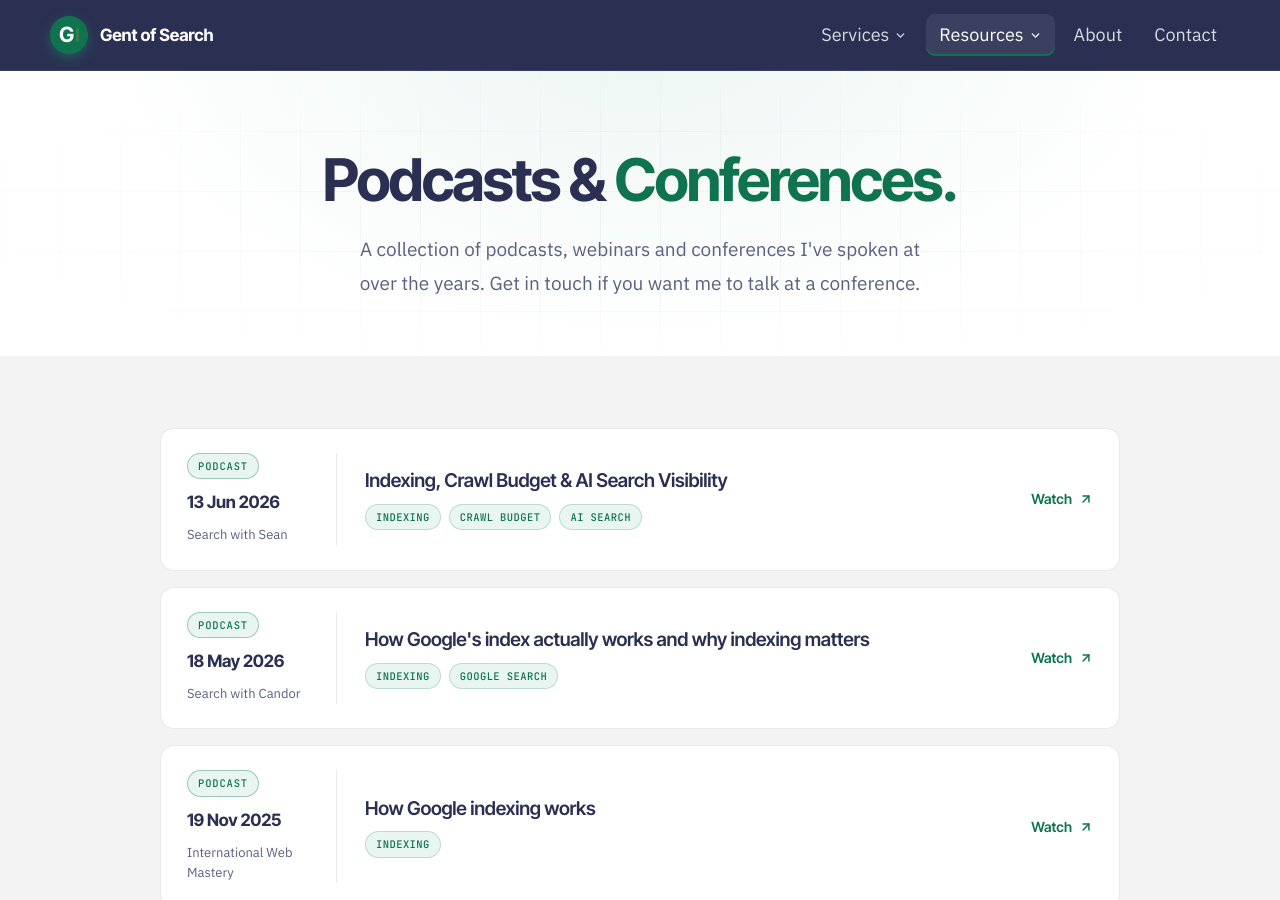
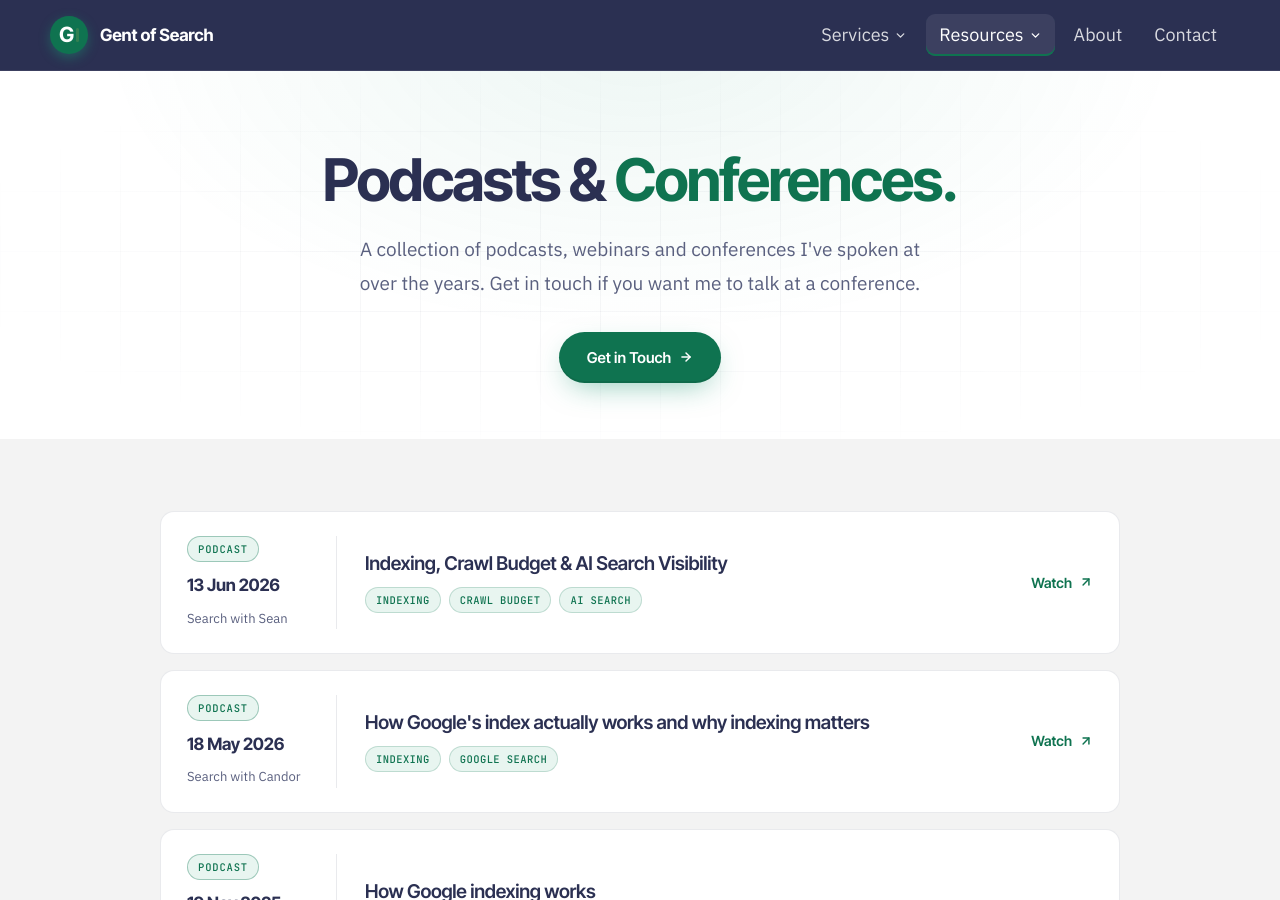
Before and after one commit to Gent-of-Search/gentofsearch.com, a Jekyll site: the page built from talks.html, in a window 1280 px wide and 900 px high. Built offline with Jekyll 4.4.1, drawn with Linux system fonts in a browser that asks for light colours.

Commit message:
Talks: add 'Get in Touch' CTA in hero section (links to /contact/)

```diff
--- a/talks.html
+++ b/talks.html
@@ -73,6 +73,9 @@ talks:
   <div style="position:relative; width:min(1180px,100% - 48px); margin:0 auto; padding:78px 0 56px; text-align:center;">
     <h1 style="font-family:'Inter Tight',sans-serif; font-weight:700; font-size:clamp(38px,4.6vw,60px); line-height:1.06; letter-spacing:-0.035em; color:#2B3052; margin:0 auto 22px; max-width:820px; text-wrap:pretty;">Podcasts &amp; <span style="color:#0F7350;">Conferences.</span></h1>
     <p style="font-size:clamp(17px,1.5vw,19px); color:#5A607F; max-width:600px; margin:0 auto; line-height:1.75;">A collection of podcasts, webinars and conferences I've spoken at over the years. Get in touch if you want me to talk at a conference.</p>
+    <div style="margin-top:32px;">
+      <a href="{{ '/contact/' | relative_url }}" style="display:inline-flex; align-items:center; gap:8px; padding:14px 28px; border-radius:999px; font-family:'Inter Tight',sans-serif; font-weight:600; font-size:15px; background:#0F7350; color:#FFFFFF; text-decoration:none; box-shadow:0 10px 30px -10px rgba(26,147,111,0.55), inset 0 -2px 0 rgba(0,0,0,0.08);">Get in Touch<svg width="14" height="14" viewBox="0 0 24 24" fill="none" stroke="currentColor" stroke-width="2.5" stroke-linecap="round" stroke-linejoin="round"><line x1="5" y1="12" x2="19" y2="12"></line><polyline points="12 5 19 12 12 19"></polyline></svg></a>
+    </div>
   </div>
 </section>
 
```
